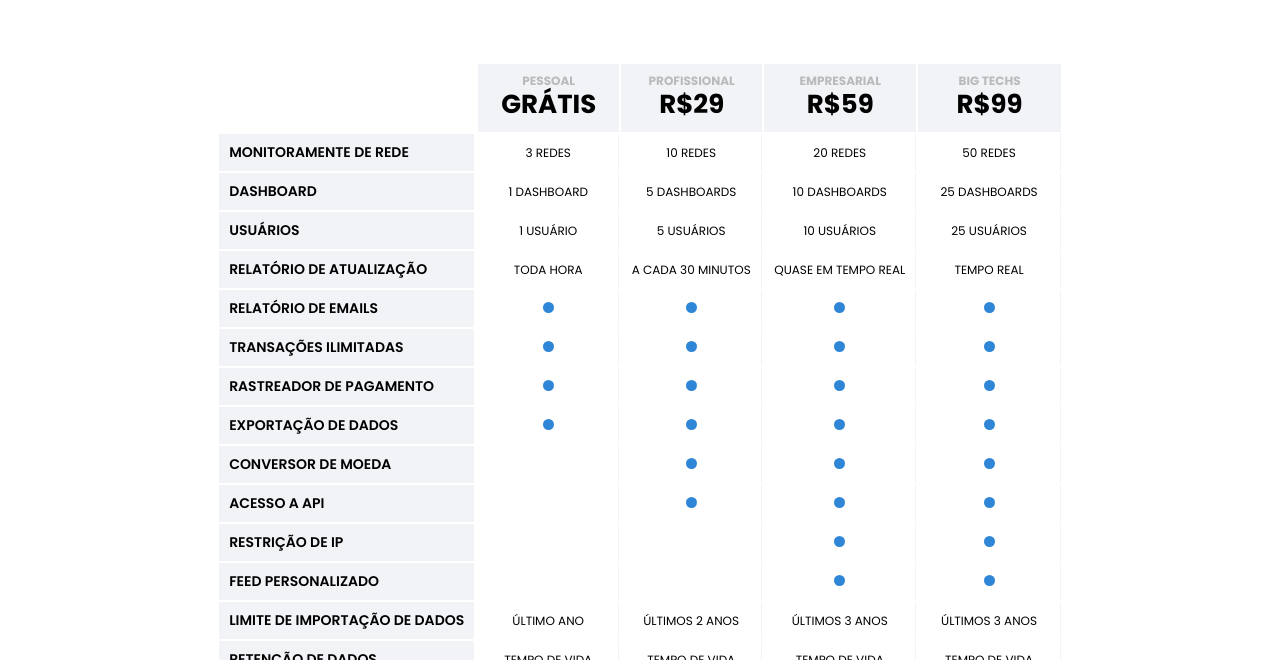
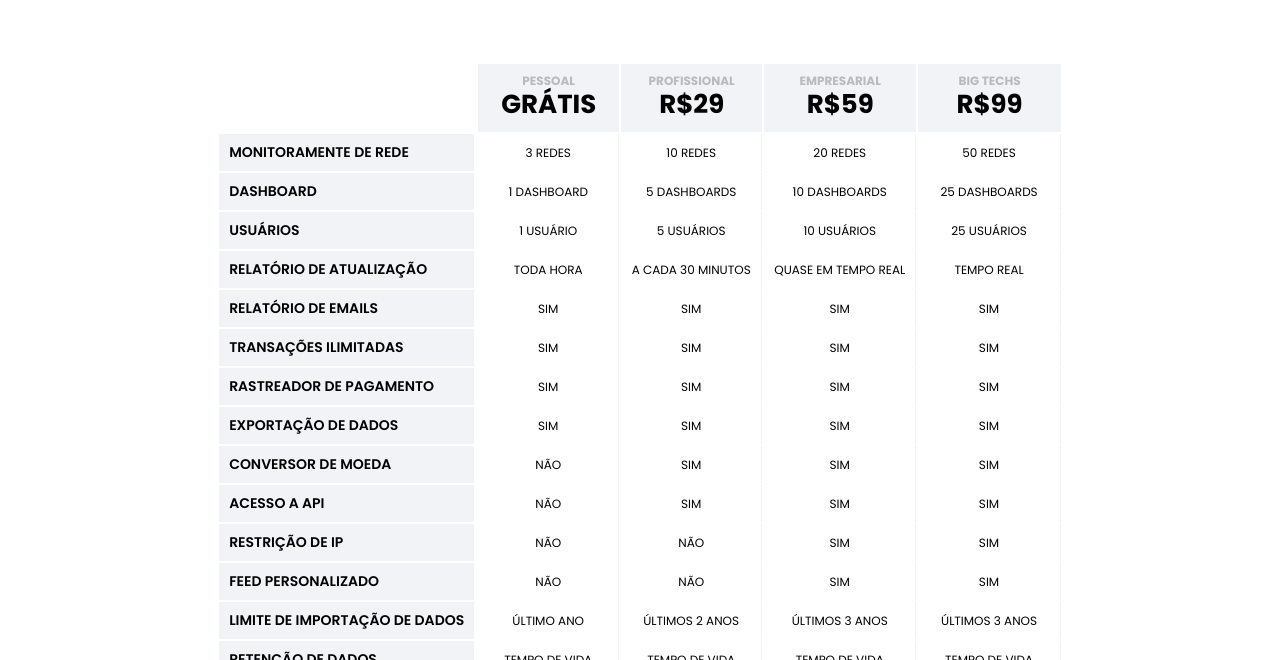
Before and after one commit to fernandes-th/alfatech, a plain HTML site: page tabela.html in a window 1280 px wide. Shown: the part 140-800 px from the top of the page. Drawn offline with Linux system fonts and the light colour scheme.

Commit message:
atualização 5

```diff
--- a/planos.css
+++ b/planos.css
@@ -246,14 +246,6 @@ th {
   overflow-x: auto;
 }
 
-.icone {
-  display: inline-block;
-  width: 11px;
-  height: 11px;
-  border-radius: 50%;
-  background-color: var(--fundo-banner);
-}
-
 @media (max-width: 550px) {
   .tabela-fixa td {
     font-size: 10px;
@@ -261,14 +253,6 @@ th {
   .tabela-movel td {
     font-size: 8px !important;
     padding: 10px 10px !important;
-  }
-  .padding-icone {
-    padding-top: 8.5px !important;
-  }
-
-  .icone {
-    width: 8px;
-    height: 8px;
   }
 
   .tabela-fixa table th span:first-of-type {
--- a/tabela.html
+++ b/tabela.html
@@ -139,52 +139,51 @@
                             <td>TEMPO REAL</td>
                         </tr>
                         <tr>
-                            <td class="padding-icone"><span class="icone"></span></td>
-                            <td class="padding-icone"><span class="icone"></span></td>
-                            <td class="padding-icone"><span class="icone"></span></td>
-                            <td class="padding-icone"><span class="icone"></span></td>
+                            <td>SIM</td>
+                            <td>SIM</td>
+                            <td>SIM</td>
+                            <td>SIM</td>
                         </tr>
                         <tr>
-                            <td class="padding-icone"><span class="icone"></span></td>
-                            <td class="padding-icone"><span class="icone"></span></td>
-                            <td class="padding-icone"><span class="icone"></span></td>
-                            <td class="padding-icone"><span class="icone"></span></td>
+                            <td>SIM</td>
+                            <td>SIM</td>
+                            <td>SIM</td>
+                            <td>SIM</td>
                         </tr>
                         <tr>
-                            <td class="padding-icone"><span class="icone"></span></td>
-                            <td class="padding-icone"><span class="icone"></span></td>
-                            <td class="padding-icone"><span class="icone"></span></td>
-                            <td class="padding-icone"><span class="icone"></span></td>
+                            <td>SIM</td>
+                            <td>SIM</td>
+                            <td>SIM</td>
+                            <td>SIM</td>
+                        <tr>
+                            <td>SIM</td>
+                            <td>SIM</td>
+                            <td>SIM</td>
+                            <td>SIM</td>
                         </tr>
                         <tr>
-                            <td class="padding-icone"><span class="icone"></span></td>
-                            <td class="padding-icone"><span class="icone"></span></td>
-                            <td class="padding-icone"><span class="icone"></span></td>
-                            <td class="padding-icone"><span class="icone"></span></td>
+                            <td>NÃO</td>
+                            <td>SIM</td>
+                            <td>SIM</td>
+                            <td>SIM</td>
                         </tr>
                         <tr>
-                            <td class="padding-icone"></td>
-                            <td class="padding-icone"><span class="icone"></span></td>
-                            <td class="padding-icone"><span class="icone"></span></td>
-                            <td class="padding-icone"><span class="icone"></span></td>
+                            <td>NÃO</td>
+                            <td>SIM</td>
+                            <td>SIM</td>
+                            <td>SIM</td>
                         </tr>
                         <tr>
-                            <td class="padding-icone"></td>
-                            <td class="padding-icone"><span class="icone"></span></td>
-                            <td class="padding-icone"><span class="icone"></span></td>
-                            <td class="padding-icone"><span class="icone"></span></td>
+                            <td>NÃO</td>
+                            <td>NÃO</td>
+                            <td>SIM</td>
+                            <td>SIM</td>
                         </tr>
                         <tr>
-                            <td class="padding-icone"></td>
-                            <td class="padding-icone"></td>
-                            <td class="padding-icone"><span class="icone"></span></td>
-                            <td class="padding-icone"><span class="icone"></span></td>
-                        </tr>
-                        <tr>
-                            <td class="padding-icone"></td>
-                            <td class="padding-icone"></td>
-                            <td class="padding-icone"><span class="icone"></span></td>
-                            <td class="padding-icone"><span class="icone"></span></td>
+                            <td>NÃO</td>
+                            <td>NÃO</td>
+                            <td>SIM</td>
+                            <td>SIM</td>
                         </tr>
                         <tr>
                             <td>ÚLTIMO ANO</td>
```
